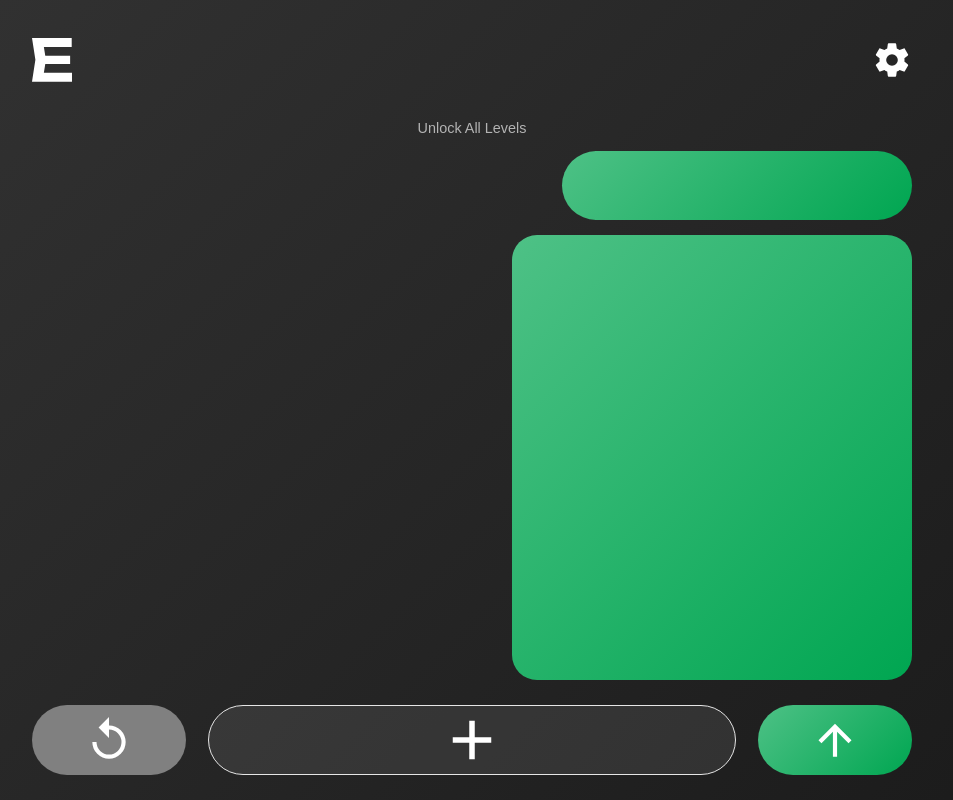
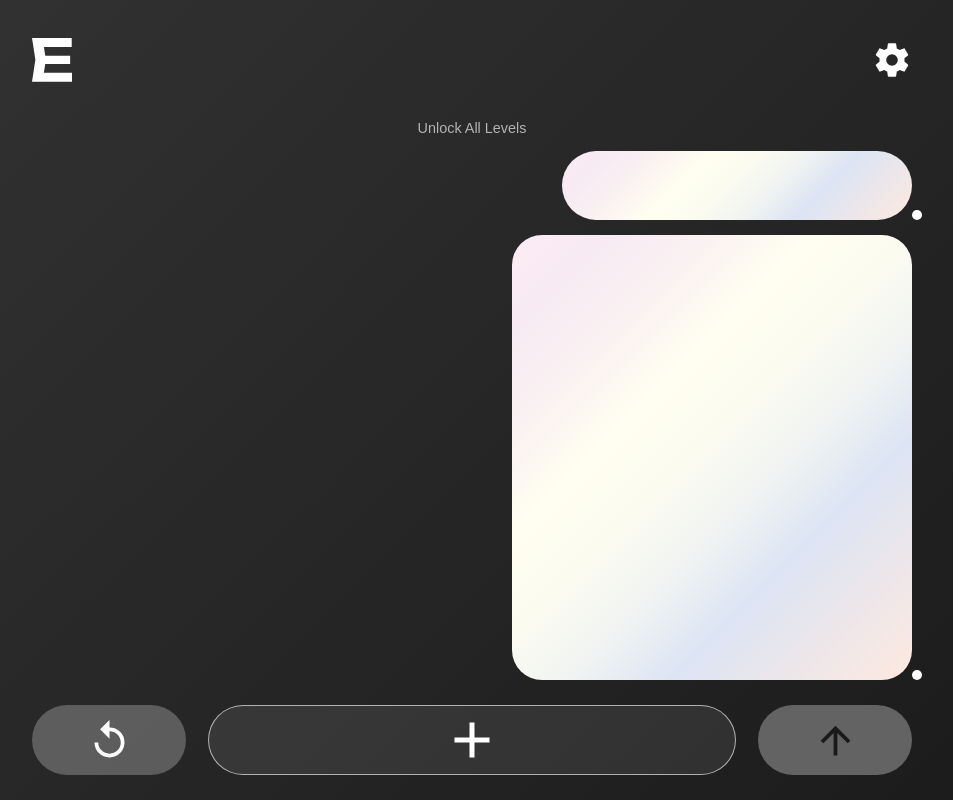
Before and after one commit to textencoder/emotd, a React (Vite) app: page / in a window 1280 px wide. Shown: the whole page, without its empty margins (168-1121 px from the left). Built offline with nearby package versions, Linux system fonts and the light colour scheme; a web font is replaced by a local one.

Commit message:
customized chat bubbles

```diff
--- a/src/components/Body/Body.jsx
+++ b/src/components/Body/Body.jsx
@@ -20,8 +20,8 @@
     return (
         <main className={styles.main}>
             <p className="elza-medium">{headlines[number]}</p>
-            <div></div>
-            <div></div>
+            <div className="opal player-message"></div>
+            <div className="opal game-message"></div>
         </main>
     )
 }
--- a/src/components/Body/Body.module.css
+++ b/src/components/Body/Body.module.css
@@ -19,11 +19,18 @@
         display: flex;
         align-self: end;
         border-radius: 35px;
-        background: linear-gradient(
-      135deg,
-      var(--color-light-green),
-      var(--color-dark-green)
-    );
+        position: relative;
+    }
+
+    div::after {
+      content: "";
+      width: 10px;
+      height: 10px;
+      position: absolute;
+      bottom: 0;
+      right: -10px;
+      background-color: white;
+      border-radius: 10px;
     }
 
     div:nth-of-type(2) {
@@ -32,11 +39,7 @@
         width: 400px;
         display: flex;
         align-self: end;
-        border-radius: 25px;
-        background: linear-gradient(
-      135deg,
-      var(--color-light-green),
-      var(--color-dark-green)
-    );
+        border-radius: 30px;
+        position: relative;
     }
 }
--- a/src/components/Footer/Footer.module.css
+++ b/src/components/Footer/Footer.module.css
@@ -15,7 +15,7 @@
         place-items: center;
 
         svg {
-            width: 50px;
+            width: 45px;
             fill: white;
         }
     }
@@ -31,11 +31,11 @@
     }
 
     button:nth-of-type(3) {
-        background: linear-gradient(
-      135deg,
-      var(--color-light-green),
-      var(--color-dark-green)
-    );
+        background-color: var(--color-disabled-transparent);
+
+        svg {
+            fill: var(--color-dark);
+        }
     }
 
     button:nth-of-type(2) {
@@ -44,7 +44,7 @@
         border: 1px solid var(--color-pending-gray);
 
         svg {
-            width: 66px;
+            width: 60px;
         }
     }
 }
--- a/src/index.css
+++ b/src/index.css
@@ -8,9 +8,10 @@
   --color-second-bubble: #b3b3b3;
   --color-third-bubble: #999999;
 
-  --color-disabled: #808080;
+  --color-disabled: hsla(0, 0%, 50%, 0.6);
+  --color-disabled-transparent: hsla(0, 0%, 50%, 0.7);
   --color-transparent-gray: rgba(77, 77, 77, 0.5);
-  --color-pending-gray: #e6e6e6;
+  --color-pending-gray: hsla(0, 0%, 90%, 0.7);
   --color-pending-dark: hsla(0, 0%, 83%, 0.1);
   --color-headline-gray: #b3b3b3;
 }
@@ -56,11 +57,20 @@
 }
 
 .opal {
+  /*
   background : -moz-linear-gradient(0% 50% 0deg,rgba(253, 235, 243, 1) 0%,rgba(247, 234, 243, 1) 11.24%,rgba(250, 241, 242, 1) 23.03%,rgba(255, 254, 240, 1) 35.39%,rgba(251, 251, 240, 1) 47.8%,rgba(240, 243, 242, 1) 59.52%,rgba(221, 229, 244, 1) 70.93%,rgba(220, 228, 244, 1) 71.35%,rgba(254, 233, 223, 1) 100%);
   background : -webkit-linear-gradient(0deg, rgba(253, 235, 243, 1) 0%, rgba(247, 234, 243, 1) 11.24%, rgba(250, 241, 242, 1) 23.03%, rgba(255, 254, 240, 1) 35.39%, rgba(251, 251, 240, 1) 47.8%, rgba(240, 243, 242, 1) 59.52%, rgba(221, 229, 244, 1) 70.93%, rgba(220, 228, 244, 1) 71.35%, rgba(254, 233, 223, 1) 100%);
   background : -webkit-gradient(linear,0% 50% ,100% 50% ,color-stop(0,rgba(253, 235, 243, 1) ),color-stop(0.1124,rgba(247, 234, 243, 1) ),color-stop(0.2303,rgba(250, 241, 242, 1) ),color-stop(0.3539,rgba(255, 254, 240, 1) ),color-stop(0.478,rgba(251, 251, 240, 1) ),color-stop(0.5952,rgba(240, 243, 242, 1) ),color-stop(0.7093,rgba(221, 229, 244, 1) ),color-stop(0.7135,rgba(220, 228, 244, 1) ),color-stop(1,rgba(254, 233, 223, 1) ));
   background : -o-linear-gradient(0deg, rgba(253, 235, 243, 1) 0%, rgba(247, 234, 243, 1) 11.24%, rgba(250, 241, 242, 1) 23.03%, rgba(255, 254, 240, 1) 35.39%, rgba(251, 251, 240, 1) 47.8%, rgba(240, 243, 242, 1) 59.52%, rgba(221, 229, 244, 1) 70.93%, rgba(220, 228, 244, 1) 71.35%, rgba(254, 233, 223, 1) 100%);
   background : -ms-linear-gradient(0deg, rgba(253, 235, 243, 1) 0%, rgba(247, 234, 243, 1) 11.24%, rgba(250, 241, 242, 1) 23.03%, rgba(255, 254, 240, 1) 35.39%, rgba(251, 251, 240, 1) 47.8%, rgba(240, 243, 242, 1) 59.52%, rgba(221, 229, 244, 1) 70.93%, rgba(220, 228, 244, 1) 71.35%, rgba(254, 233, 223, 1) 100%);
   /* -ms-filter: "progid:DXImageTransform.Microsoft.gradient(startColorstr='#FDEBF3', endColorstr='#FEE9DF' ,GradientType=0)"; */
-  background : linear-gradient(90deg, rgba(253, 235, 243, 1) 0%, rgba(247, 234, 243, 1) 11.24%, rgba(250, 241, 242, 1) 23.03%, rgba(255, 254, 240, 1) 35.39%, rgba(251, 251, 240, 1) 47.8%, rgba(240, 243, 242, 1) 59.52%, rgba(221, 229, 244, 1) 70.93%, rgba(220, 228, 244, 1) 71.35%, rgba(254, 233, 223, 1) 100%);
+  background : linear-gradient(135deg, rgba(253, 235, 243, 1) 0%, rgba(247, 234, 243, 1) 11.24%, rgba(250, 241, 242, 1) 23.03%, rgba(255, 254, 240, 1) 35.39%, rgba(251, 251, 240, 1) 47.8%, rgba(240, 243, 242, 1) 59.52%, rgba(221, 229, 244, 1) 70.93%, rgba(220, 228, 244, 1) 71.35%, rgba(254, 233, 223, 1) 100%);
 }
+
+.greeen {
+  background: linear-gradient(
+      135deg,
+      var(--color-light-green),
+      var(--color-dark-green)
+    );
+}
```
